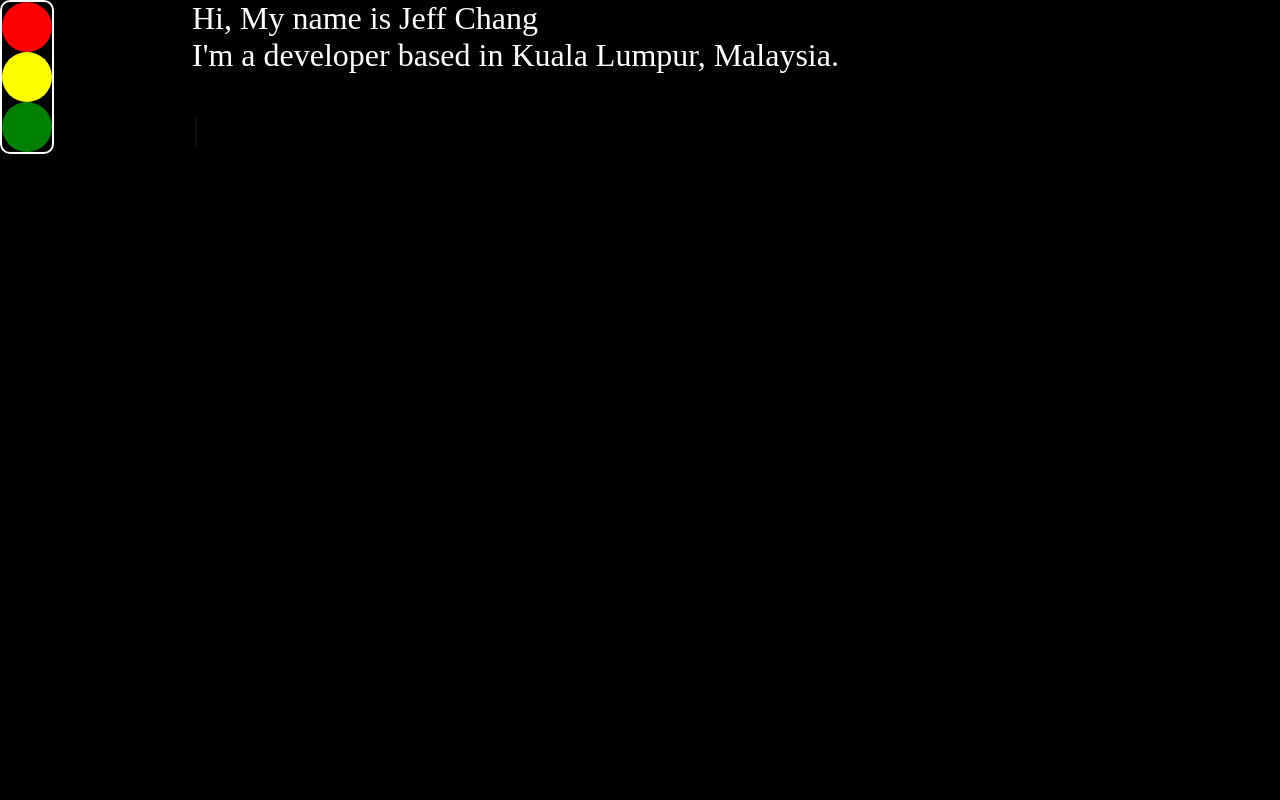
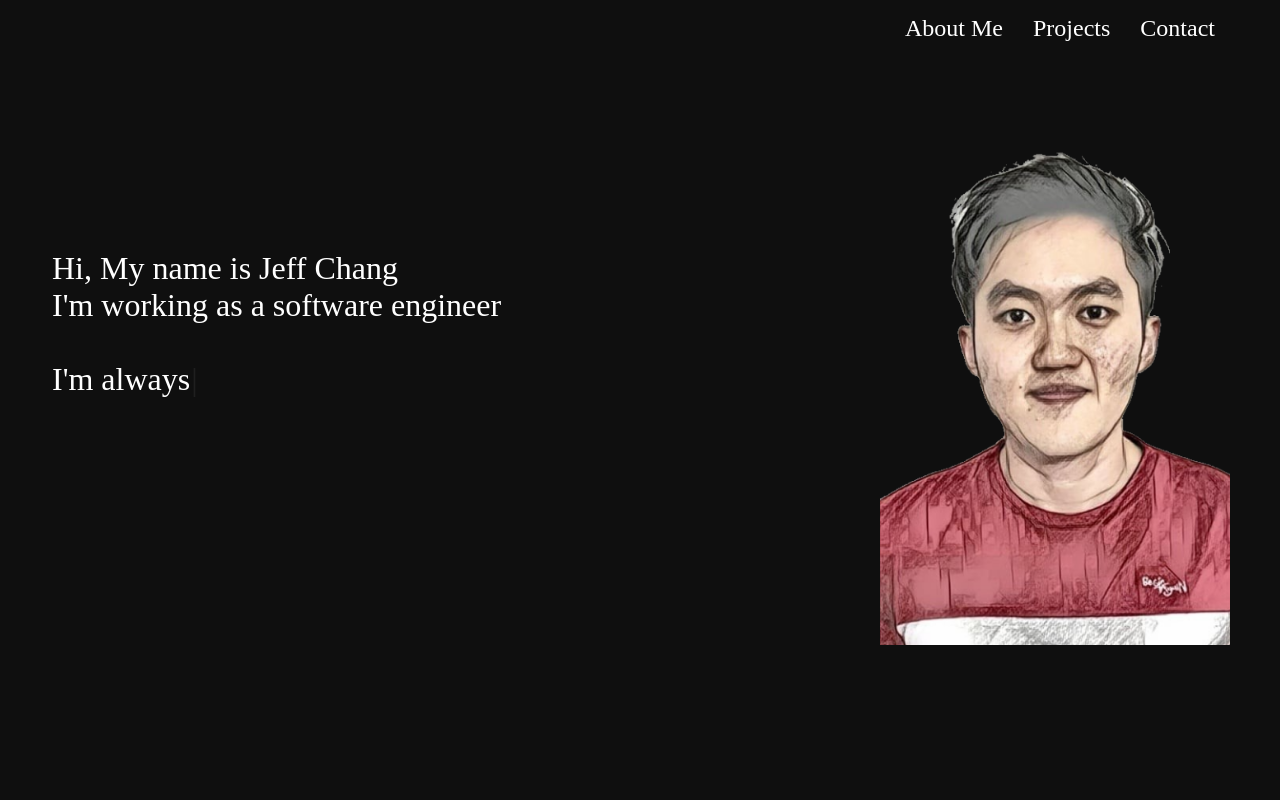
Before and after one commit to Jeffcw96/portfolio, a React (Create React App) app in the folder client/: page / in a window 1280 px wide. Shown: the top 800 px of the page. Built offline with nearby package versions, Linux system fonts and the light colour scheme; a web font is replaced by a local one.

Commit message:
add navigation header and about page

```diff
--- a/client/src/App.css
+++ b/client/src/App.css
@@ -7,14 +7,35 @@
   font-family: 'Akaya Telivigala', cursive;
 }
 
+html {
+  scroll-behavior: smooth;
+}
+
 .navigation-header{
   position: fixed;
-  display: flex;
-  border: 2px solid white;
-  border-radius: 10px;
-  flex-direction: column;
+  width: 100%;
+  padding: 15px 50px;
+  background-color: transparent;
+  transition: all .3s
 }
 
+.navigation-header.active{
+  background-color: #1f1f1f;
+}
+
+.navigation-container{
+  display: flex;
+  justify-content:flex-end;
+  align-items: center;
+}
+
+.navigation-container li{
+  color:white;
+  list-style: none;
+  cursor: pointer;
+  font-size: 1.5rem;
+  margin: 0 15px;
+}
 
 .navigator{
   width: 50px;
@@ -39,4 +60,31 @@
   color: white;
   width: 70%;
   margin: 0 auto;
+  min-height: 300px;
 }
+
+.profile-pic{
+  max-width: 350px;
+}
+
+.about-page{
+  min-height: 100vh;
+  background-color: rgb(15,15,15);
+}
+
+.typewriting-text{
+  width: 100%;
+  padding: 0 50px;
+}
+
+.flex{
+  display: flex;
+}
+
+.space-between{
+  justify-content: space-between;
+}
+
+.align-center{
+  align-items: center;
+}
--- a/client/src/App.js
+++ b/client/src/App.js
@@ -2,6 +2,12 @@ import './App.css';
 import ProjectDetails from './component/ProjectDetails'
 import Main from './component/Main'
 import { BrowserRouter as Router, Switch, Route } from 'react-router-dom'
+
+const notFoundPage = () => (
+  <div>404 - Page Not Found</div>
+)
+
+
 
 function App() {
   return (
@@ -9,6 +15,7 @@ function App() {
       <Switch>
         <Route path="/" exact component={Main} />
         <Route path="/project/:id" component={ProjectDetails} />
+        <Route component={notFoundPage} />
       </Switch>
     </Router>
   );
--- a/client/src/component/About.js
+++ b/client/src/component/About.js
@@ -1,25 +1,27 @@
 import React from 'react'
 import Typewriter from 'typewriter-effect'
+import profilePic from '../static/profile.png'
 
-export default function About() {
+export default function About({ aboutRef }) {
     return (
-        <div style={{ minHeight: '100vh', background: "black" }}>
-            <div className="typewriting-text">
+        <div className="about-page flex align-center" ref={aboutRef}>
+            <div className="typewriting-text flex space-between align-center">
                 <Typewriter
                     onInit={(typewriter) => {
                         typewriter
-                            .typeString("Hi, My name is Jeff Chang<br/>I'm a developer based in Kuala Lumpur, Malaysia.<br/><br/>")
+                            .typeString("Hi, My name is Jeff Chang<br/>I'm working as a software engineer<br/><br/>")
                             .pauseFor(1000)
-                            .typeString("I'm always looking for new technology stack and trying<br/>them out in a project.<br/><br/>")
-                            .pauseFor(1000)
+                            .typeString("I'm always looking for new technology stack and trying<br/>them out in a project.<br/>")
                             .typeString("Do checkout some projects I've done during my free time below!")
                             .start();
-
                     }}
                     options={{
                         delay: 50
                     }}
                 />
+                <div>
+                    <img src={profilePic} className="profile-pic" alt="profile picture" />
+                </div>
             </div>
         </div>
     )
--- a/client/src/component/Contact.js
+++ b/client/src/component/Contact.js
@@ -1,8 +1,8 @@
 import React from 'react'
 
-export default function Contact() {
+export default function Contact({ contactRef }) {
     return (
-        <div style={{ minHeight: '100vh', background: "blue" }}>
+        <div style={{ minHeight: '100vh', background: "#e3e3e3" }} ref={contactRef}>
 
         </div>
     )
--- a/client/src/component/Main.js
+++ b/client/src/component/Main.js
@@ -1,20 +1,43 @@
-import React from 'react'
+import React, { useRef, useState } from 'react'
 import Projects from './Projects'
 import About from './About'
 import Contact from './Contact'
 import '../App.css'
 
 export default function Main() {
+    const [navbar, setNavbar] = useState(false)
+    const aboutRef = useRef()
+    const projectsRef = useRef()
+    const contactRef = useRef()
+
+    const changeNavColor = () => {
+        if (window.scrollY >= 80) {
+            setNavbar(true)
+        } else {
+            setNavbar(false)
+        }
+    }
+
+    window.addEventListener('scroll', changeNavColor)
+
     return (
         <>
-            <div className="navigation-header">
-                <div className="navigator red"></div>
-                <div className="navigator yellow"></div>
-                <div className="navigator green"></div>
+            <div className={navbar ? 'navigation-header active' : 'navigation-header'}>
+                <ul className="navigation-container">
+                    <li onClick={() => aboutRef.current.scrollIntoView({ behavior: 'smooth' })}>About Me</li>
+                    <li onClick={() => projectsRef.current.scrollIntoView({ behavior: 'smooth' })}>Projects</li>
+                    <li onClick={() => contactRef.current.scrollIntoView({ behavior: 'smooth' })}>Contact</li>
+                </ul>
             </div>
-            <About />
-            <Projects />
-            <Contact />
+            <div ref={aboutRef}>
+                <About />
+            </div>
+            <div ref={projectsRef}>
+                <Projects />
+            </div>
+            <div ref={contactRef}>
+                <Contact />
+            </div>
         </>
     )
 }
--- a/client/src/component/Projects.js
+++ b/client/src/component/Projects.js
@@ -1,8 +1,8 @@
 import React from 'react'
 
-export default function Projects() {
+export default function Projects({ projectsRef }) {
     return (
-        <div style={{ minHeight: '100vh', background: "gray" }}>
+        <div style={{ minHeight: '100vh', background: "white" }} ref={projectsRef}>
 
         </div>
     )
```
Also changed, not shown: client/src/static/profile.png (added).
